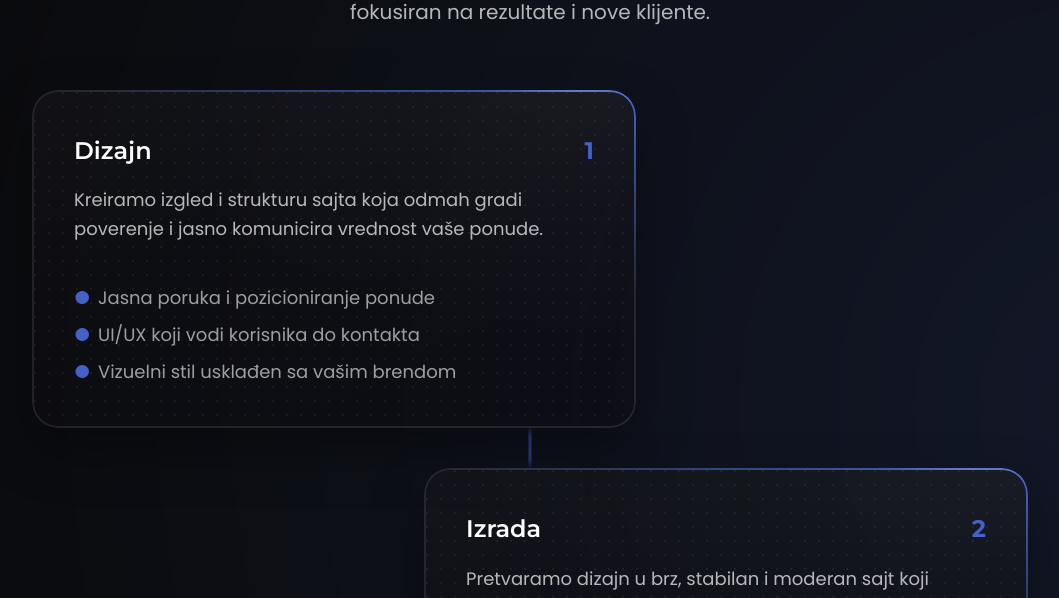
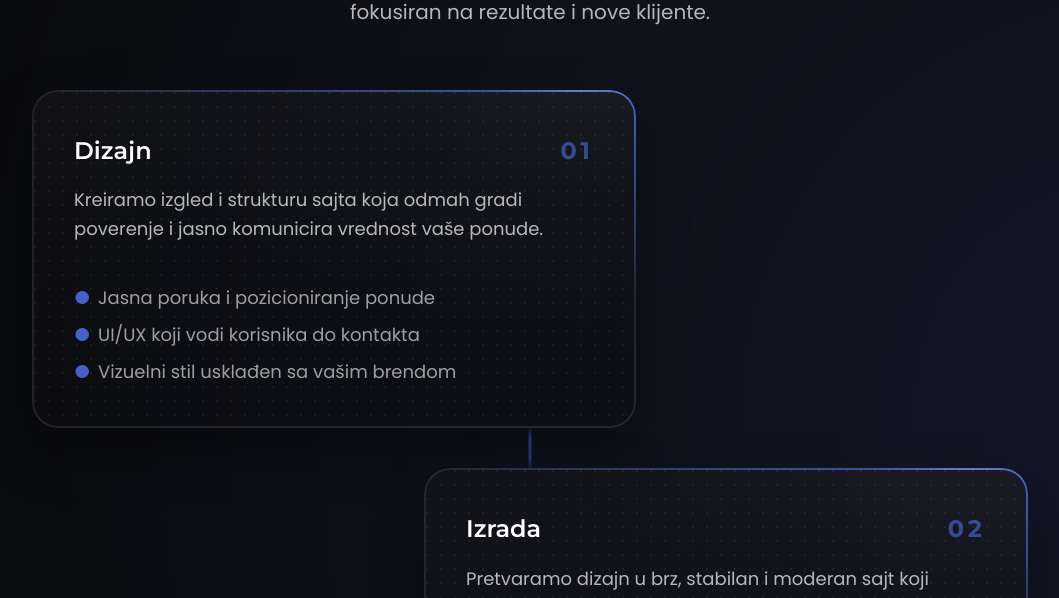
Before and after one commit to g-popovic/landing-page, a Next.js app: page / in a window 1280 px wide. Shown: the part 1140-1738 px from the top of the page, without its empty margins (110-1169 px from the left). Built offline with nearby package versions, Linux system fonts and the light colour scheme.

Commit message:
Adjust service number style

```diff
--- a/src/components/Services.css
+++ b/src/components/Services.css
@@ -86,6 +86,8 @@
 	color: var(--brand-main);
 	font-size: 1.5rem;
 	font-weight: 800;
+	letter-spacing: 4px;
+	opacity: 0.7;
 }
 
 .service-header .separator {
--- a/src/components/Services.tsx
+++ b/src/components/Services.tsx
@@ -54,7 +54,7 @@ export default function Services() {
 				<article className='card highlighted service-card'>
 					<div className='service-header'>
 						<h3 className='service-name'>{service.title}</h3>
-						<h3 className='service-number'>{service.id}</h3>
+						<h3 className='service-number'>{"0" + service.id}</h3>
 					</div>
 					<p className='service-description'>{service.description}</p>
 					<ul className='service-features'>
```
